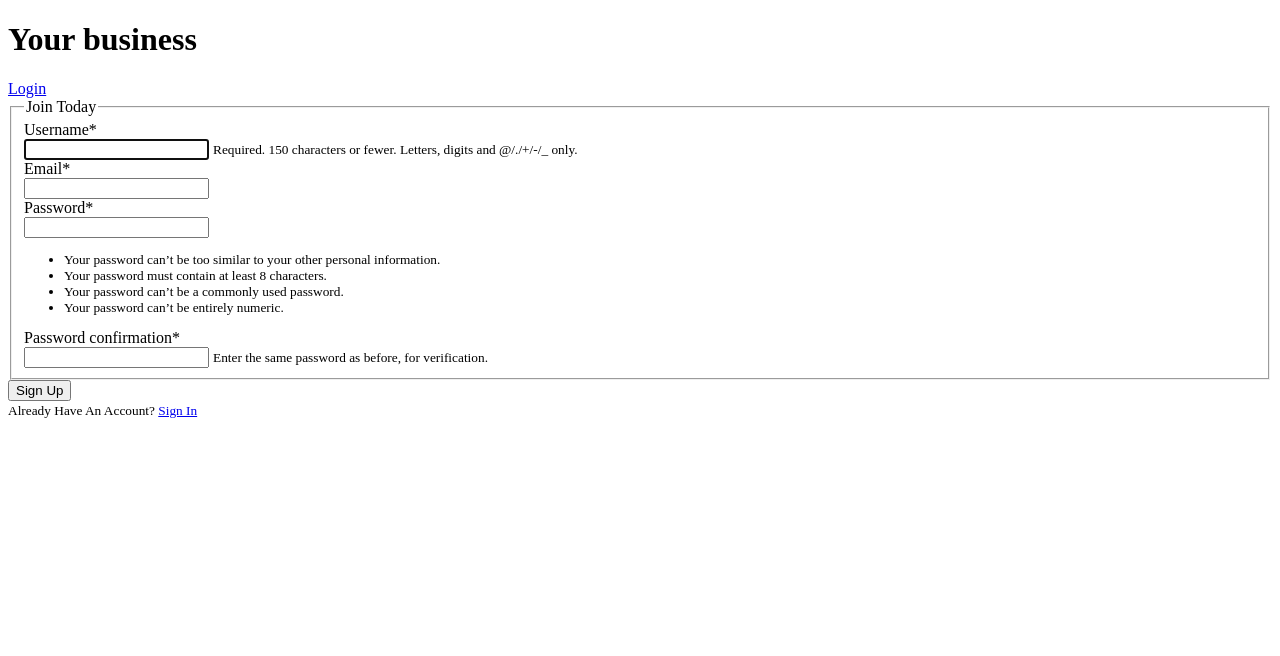
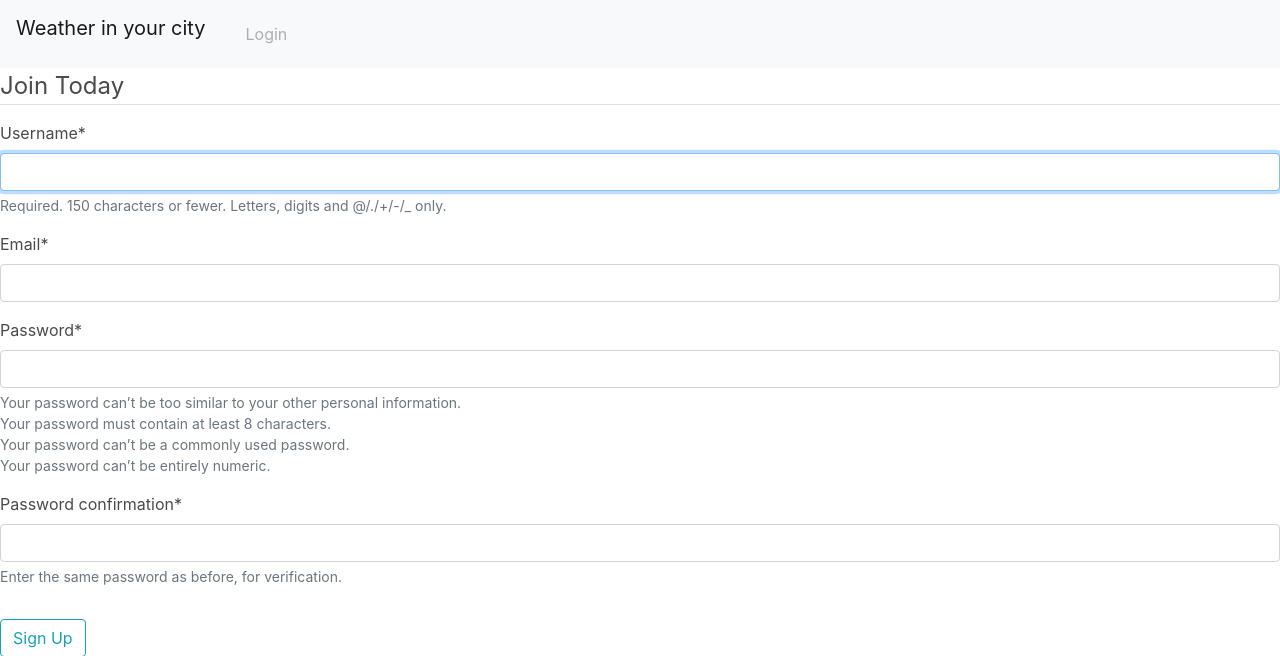
Before and after one commit to Faust1234/Bizness, a Django app: page /register/ in a window 1280 px wide. Shown: the top 656 px of the page. Run offline with Django 3.2, Linux system fonts and the light colour scheme; some libraries are stand-ins or nearby versions.

Commit message:
add city and weather

```diff
--- a/Balans/models.py
+++ b/Balans/models.py
@@ -4,6 +4,8 @@
 class Profile(models.Model):
     user = models.OneToOneField(User, null=True, on_delete=models.CASCADE)
 
-
     def __str__(self):
         return str(self.user)
+
+class City(models.Model):
+    name = models.CharField(max_length=200)
--- a/Balans/templates/user/base.html
+++ b/Balans/templates/user/base.html
@@ -2,10 +2,13 @@
 <!doctype html>
 <html lang="en">
 <head>
+    <link rel="stylesheet" href="https://stackpath.bootstrapcdn.com/bootstrap/4.1.3/css/bootstrap.min.css" integrity="sha384-MCw98/SFnGE8fJT3GXwEOngsV7Zt27NXFoaoApmYm81iuXoPkFOJwJ8ERdknLPMO" crossorigin="anonymous">
+    <script src="https://stackpath.bootstrapcdn.com/bootstrap/4.1.3/js/bootstrap.min.js" integrity="sha384-ChfqqxuZUCnJSK3+MXmPNIyE6ZbWh2IMqE241rYiqJxyMiZ6OW/JmZQ5stwEULTy" crossorigin="anonymous"></script>
     <meta charset="UTF-8">
     <meta name="viewport"
           content="width=device-width, user-scalable=no, initial-scale=1.0, maximum-scale=1.0, minimum-scale=1.0">
     <meta http-equiv="X-UA-Compatible" content="ie=edge">
+    <link rel="stylesheet" href="https://cdnjs.cloudflare.com/ajax/libs/bulma/0.6.2/css/bulma.css" />
     <title>Document</title>
 </head>
 <body>
--- a/Balans/templates/user/header.html
+++ b/Balans/templates/user/header.html
@@ -1,8 +1,18 @@
 <header>
-    <h1>Your business</h1>
-    {% if user.is_authenticated %}
-        <a href="{% url 'logout' %}">Logout</a>
+<nav class="navbar navbar-expand-lg navbar-light bg-light">
+  <a class="navbar-brand" href="#">Weather in your city</a>
+  <button class="navbar-toggler" type="button" data-toggle="collapse" data-target="#navbarNavAltMarkup" aria-controls="navbarNavAltMarkup" aria-expanded="false" aria-label="Toggle navigation">
+    <span class="navbar-toggler-icon"></span>
+  </button>
+  <div class="collapse navbar-collapse" id="navbarNavAltMarkup">
+    <div class="navbar-nav">
+      <a class="nav-item nav-link active" > {{ request.user.username }} <span class="sr-only">(current)</span></a>
+      {% if user.is_authenticated %}
+        <a class="nav-item nav-link disabled" href="{% url 'logout' %}">Logout</a>
     {% else %}
-        <a href="{% url 'login'%}">Login</a>
+        <a class="nav-item nav-link disabled" href="{% url 'login'%}">Login</a>
     {% endif %}
+    </div>
+  </div>
+</nav>
 </header>
--- a/Balans/views.py
+++ b/Balans/views.py
@@ -1,12 +1,19 @@
 from django.shortcuts import render, redirect
 from django.contrib import messages
 from django.contrib.auth.decorators import login_required
+from django.contrib.auth.models import User
+import requests
 
 from .forms import Userregistarions
 
 @login_required
 def index(request):
-    print(request)
+    url = 'http://api.openweathermap.org/data/2.5/weather?q=las%20vegas&units=imperial&appid=3b212a2a8d80257d845ca625a25c1522'
+    city = 'las Vegas'
+
+    city_weather = requests.get(url.format(city)).json()
+
+    print(city_weather)
     return render(request, 'user/index.html')
 
 def register(request):
```
Also changed, not shown: Balans/templates/user/index.html (+47 -4 lines).
